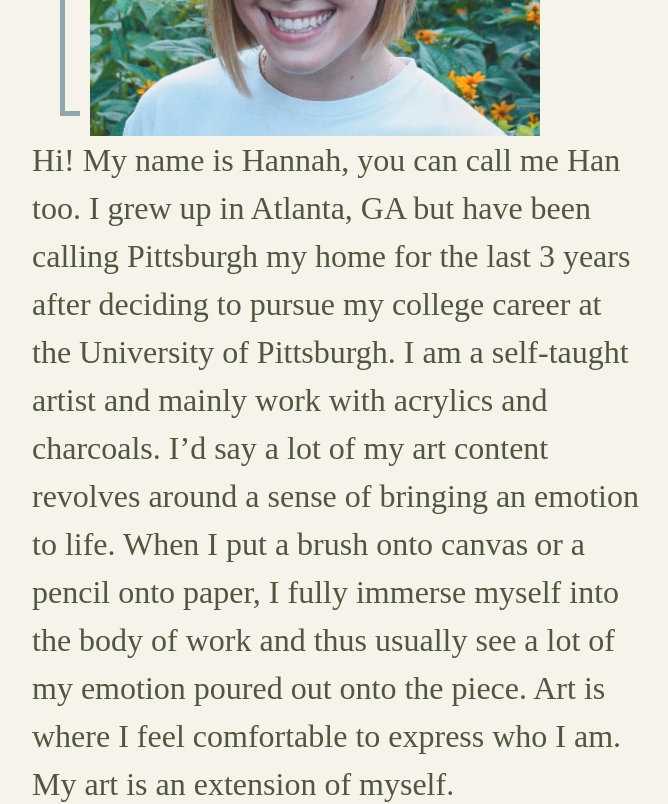
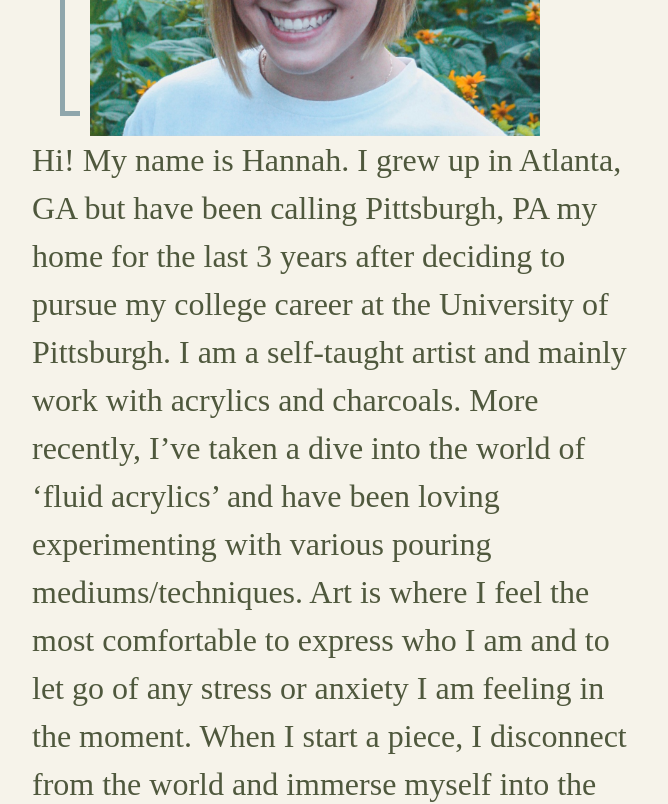
Before and after one commit to chrisean550/client-hswoish, a React (Create React App) app: page /about in a window 1280 px wide. Shown: the part 520-1324 px from the top of the page, without its empty margins (338-1006 px from the left). Built offline with nearby package versions, Linux system fonts and the light colour scheme; a web font is replaced by a local one.

Commit message:
new images and bio

```diff
--- a/src/components/views/About.js
+++ b/src/components/views/About.js
@@ -22,17 +22,10 @@ export default function About() {
                     </div>
                     <div className="slide-right about-bio-container">
                         <p className="md-text">
-                            Hi! My name is Hannah, you can call me Han too. I grew up
-                            in Atlanta, GA but have been calling Pittsburgh my home for
-                            the last 3 years after deciding to pursue my college career
-                             at the University of Pittsburgh. I am a self-taught artist
-                            and mainly work with acrylics and charcoals. I’d say a lot
-                            of my art content revolves around a sense of bringing an
-                            emotion to life. When I put a brush onto canvas or a pencil
-                            onto paper, I fully immerse myself into the body of work and
-                            thus usually see a lot of my emotion poured out onto the piece.
-                            Art is where I feel comfortable to express who I am. My art is an
-                            extension of myself.
+                        Hi! My name is Hannah. I grew up in Atlanta, GA but have been calling Pittsburgh, PA my home for the last 3 years after deciding to pursue my college career at the University of Pittsburgh. I am a self-taught artist and mainly work with acrylics and charcoals. More recently, I’ve taken a dive into the world of ‘fluid acrylics’ and have been loving experimenting with various pouring mediums/techniques.
+Art is where I feel the most comfortable to express who I am and to let go of any stress or anxiety I am feeling in the moment. When I start a piece, I disconnect from the world and immerse myself into the body of work. Although I prefer to leave the interpretation of my artwork up to the viewer, I do tend to see a lot of my own emotion poured out onto the piece.
+That being said, my art is an extension of myself.
+
 
                         </p>
                     </div>
--- a/src/gallery.json
+++ b/src/gallery.json
@@ -1,5 +1,9 @@
 {
     "imgPath": [
+        "./imgs/breakthrough.jpg",
+        "./imgs/lucid dreams close up.jpg",
+        "./imgs/transform and protect.jpg",
+        "./imgs/What You Give revised.jpg",
         "./imgs/IMG_2698.jpg",
         "./imgs/IMG_2842.jpg",
         "./imgs/IMG_2843.jpg",
```
